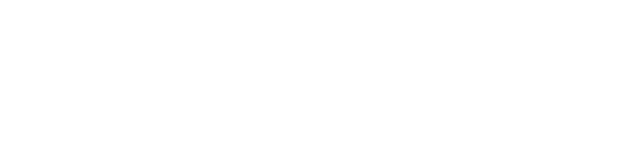
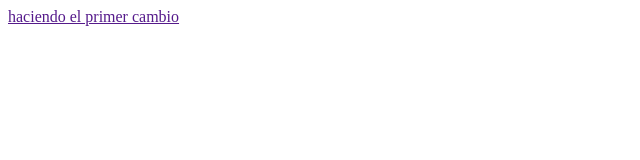
Before and after one commit to Pablo-Berrio/juanPablogit, a plain HTML site: page index.html in a window 1280 px wide. Shown: the whole page, without its empty margins (0-640 px from the left). Drawn offline with Linux system fonts and the light colour scheme.

Commit message:
primer cambio

```diff
--- a/index.html
+++ b/index.html
@@ -8,7 +8,7 @@
     <title>Juan Pablo Git</title>
 </head>
 <body>
-
+    <a href="">haciendo el primer cambio</a>
 
 
 
```
